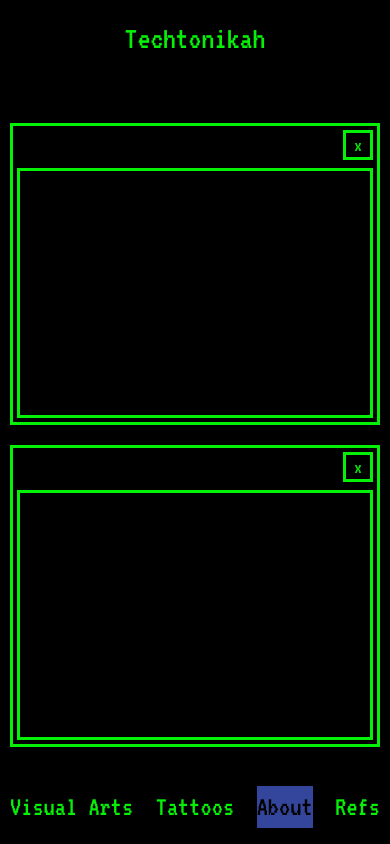
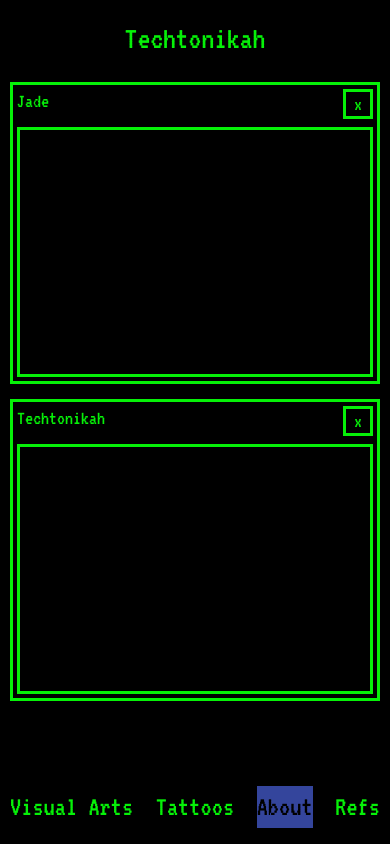
Before and after one commit to missatoy/techtonikah, a React (Vite) app: page /about in a window 390 px wide. Built offline with nearby package versions, Linux system fonts and the light colour scheme.

Commit message:
finished arts, tattoos and about pages

```diff
--- a/src/components/About.jsx
+++ b/src/components/About.jsx
@@ -6,14 +6,14 @@ export default function About() {
   return (
     <>
       <Topbar />
-      <div className="container windows-layout-one justify-content-center mt-5 mb-3">
-        <div>
-          <RetroWindow />
+        <div className="about-banner">
+          <div>
+            <RetroWindow name="Jade" className="about-windows" />
+          </div>
+          <div>
+            <RetroWindow name="Techtonikah" className="about-windows" />
+          </div>
         </div>
-        <div>
-          <RetroWindow />
-        </div>
-      </div>
       <Bottombar />
     </>
   )
--- a/src/components/Tattoos.jsx
+++ b/src/components/Tattoos.jsx
@@ -14,10 +14,10 @@ export default function Tattoos() {
       <div className="container">
         <div className="windows-layout-one justify-content-center mt-3">
           <div>
-            <RetroWindow name="Tattoos" content={tattoosText} />
+            <RetroWindow name="Tattoos" content={tattoosText} className="retro-window" />
           </div>
           <div>
-            <RetroWindow name="Contact Me" content={<FormTattoos />} className="tattoos-contact-form-margin-top" />
+            <RetroWindow name="Contact Me" content={<FormTattoos />} className="retro-window tattoos-contact-form-margin-top" />
           </div>
         </div>
         <div className="d-flex justify-content-center">
@@ -25,13 +25,13 @@ export default function Tattoos() {
         </div>
         <div className="windows-layout-two justify-content-center mb-3">
           <div className="d-flex flex-column align-items-center">
-            <RetroWindow name="Catalog Tattoos" content={tattoosText} className="catalog-margin-bottom" />
+            <RetroWindow name="Catalog Tattoos" content={tattoosText} className="retro-window catalog-margin-bottom" />
           </div>
           <div className="d-flex flex-column align-items-center catalog-tattoos-margin-top">
-            <RetroWindow name="Catalog Tattoos" content={tattoosText} className="catalog-margin-bottom" />
+            <RetroWindow name="Catalog Tattoos" content={tattoosText} className="retro-window catalog-margin-bottom" />
           </div>
           <div className="d-flex flex-column align-items-center">
-            <RetroWindow name="Catalog Tattoos" content={tattoosText} className="catalog-margin-bottom" />
+            <RetroWindow name="Catalog Tattoos" content={tattoosText} className="retro-window catalog-margin-bottom" />
           </div>
         </div>
       </div>
--- a/src/components/VisualArts.jsx
+++ b/src/components/VisualArts.jsx
@@ -20,20 +20,20 @@ export default function VisualArts() {
       <div className="container">
         <div className="windows-layout-one justify-content-center mt-4 mb-3">
           <div>
-            <RetroWindow name="Introductional text" content={visualArtsText} />
+            <RetroWindow name="Introductional text" content={visualArtsText} className="retro-window" />
           </div>
           <div className="d-flex flex-column align-items-center">
-            <RetroWindow name="Catalog Prints" content={visualArtsText} className="catalog-margin-bottom" />
+            <RetroWindow name="Catalog Prints" content={visualArtsText} className="retro-window catalog-margin-bottom" />
             <a href="url" className="catalog-link catalog-link-margin-bottom">Link text</a>
           </div>
         </div>
         <div className="windows-layout-one justify-content-center mb-3">
           <div className="d-flex flex-column align-items-center">
-            <RetroWindow name="Catalog Canvas" content={visualArtsText} className="catalog-margin-bottom" />
+            <RetroWindow name="Catalog Canvas" content={visualArtsText} className="retro-window catalog-margin-bottom" />
             <a href="url" className="catalog-link catalog-link-margin-bottom">Link text</a>
           </div>
           <div>
-            <RetroWindow name="Contact Us" content={<FormArts />} />
+            <RetroWindow name="Contact Us" content={<FormArts />} className="retro-window" />
           </div>
         </div>
       </div>
--- a/src/components/Visuals/RetroWindow.jsx
+++ b/src/components/Visuals/RetroWindow.jsx
@@ -1,6 +1,6 @@
 export default function RetroWindow(props) {
   return (
-    <div className={"retro-window p-1 " + props.className}>
+    <div className={"p-1 " + props.className}>
       <div className="retro-header">
         <h5>{props.name}</h5>
         <h5 className="exit">x</h5>
--- a/src/index.css
+++ b/src/index.css
@@ -56,6 +56,20 @@ body {
 
 .tattoos-contact-form-margin-top {
   margin-bottom: -45px;
+}
+
+.about-banner {
+  position: absolute;
+  height: 75%;
+  width: 100%;
+  display: flex;
+  justify-content: space-around;
+  align-items: center;
+}
+
+.about-windows {
+  min-width: 600px;
+  border: solid #06F108;
 }
 
 /* HOME */
@@ -290,4 +304,12 @@ body {
     margin-top: 10px;
     margin-bottom: 20px;
   }
+
+  .about-banner {
+    flex-direction: column;
+  }
+
+  .about-windows {
+    min-width: 370px;
+  }
 }
```
